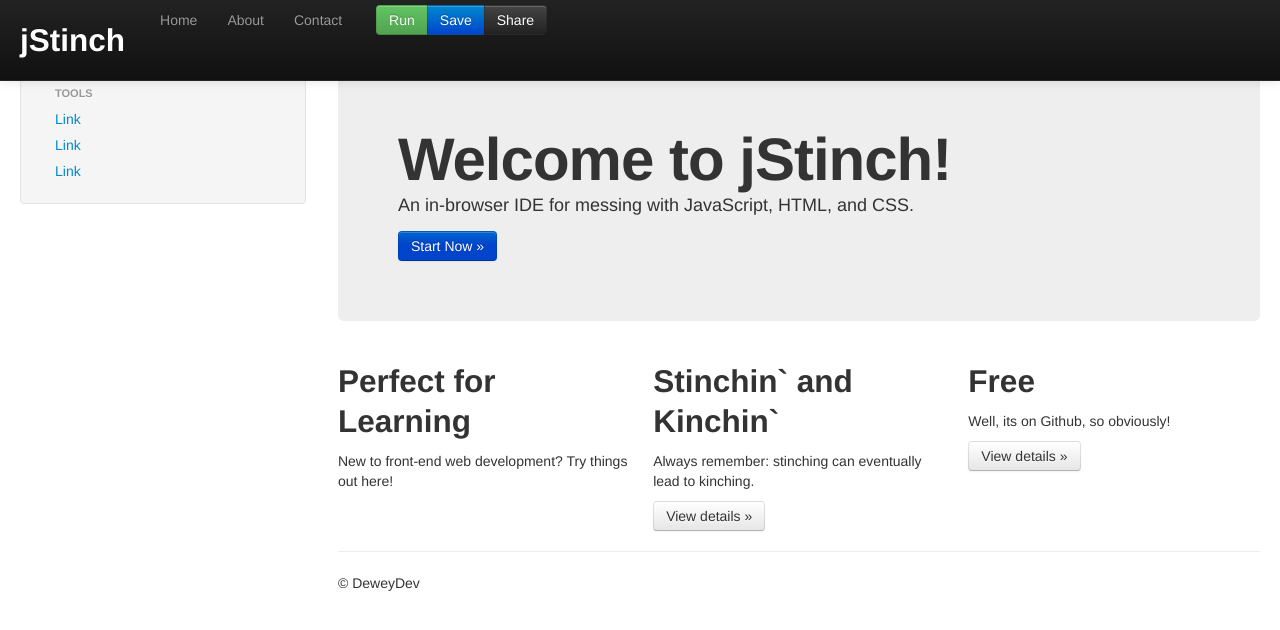
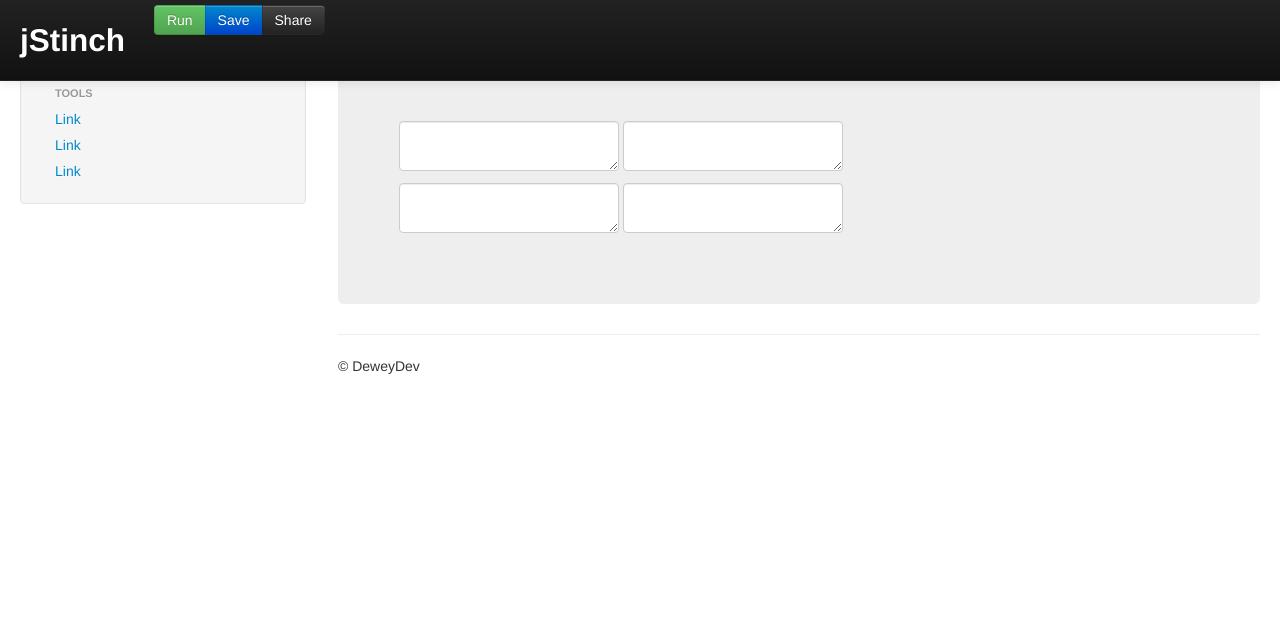
Before and after one commit to shrimpboyho/jStinch, a plain HTML site: page index.html in a window 1280 px wide. Both pictures are taken after a click on the link "Start Now »". Drawn offline with nearby package versions, Linux system fonts and the light colour scheme.

Commit message:
Worked on the basic html structure
Signed-off-by: shrimpboyho <shrimpboyhoftw@gmail.com>

```diff
--- /dev/null
+++ b/code.js
@@ -0,0 +1,44 @@
+//Initially hide the work pane
+
+$('#workPage').hide();
+
+// Set up the interface swap
+
+$('#startButton').click(function(){
+
+  $('#startPage').hide();
+  $('#workPage').show();
+  $('#ads').hide();
+
+
+});
+
+
+
+
+
+// Run button click
+
+$("#runButton").click(function() {
+
+   var kinch = $("#htmlfield").val();
+
+   if(/* JQUERY IS SELECTED */true){
+
+     kinch = kinch + "<script src='http://ajax.googleapis.com/ajax/libs/jquery/1.9.1/jquery.min.js'></script>";
+
+   }
+
+   kinch = kinch + "<script>" + $("#jsfield").val() + "</script>";
+   kinch = ("<style type='text/css'>" + $("#cssfield").val() + "</style>") + kinch;
+   alert(kinch);
+
+      var $frame = $('#outputarea');
+	setTimeout( function() {
+		var doc = $frame[0].contentWindow.document;
+		var $body = $('body',doc);
+		$body.html(kinch);
+	}, 1 );
+
+
+});
--- a/index.html
+++ b/index.html
@@ -3,7 +3,7 @@
 
   <head>
     <meta charset="utf-8">
-    <title>
+    <title>jStinch
     </title>
     <meta name="viewport" content="width=device-width, initial-scale=1.0">
     <meta name="description" content="">
@@ -47,28 +47,12 @@
             </h2>
           </a>
           <div class="nav-collapse">
-            <ul class="nav">
-              <li>
-                <a href="#">
-                  Home
-                </a>
-              </li>
-              <li>
-                <a href="#">
-                  About
-                </a>
-              </li>
-              <li>
-                <a href="#">
-                  Contact
-                </a>
-              </li>
-            </ul>
+
           </div>
           <div class="btn-group">
           </div>
           <div class="btn-group">
-            <a class="btn btn-success" href="#">
+            <a id="runButton" class="btn btn-success" href="#">
               Run
             </a>
             <a class="btn btn-primary" href="#">
@@ -110,7 +94,22 @@
           </div>
         </div>
         <div class="span9">
-          <div class="hero-unit">
+
+          <div id="workPage"class="hero-unit">
+            <table>
+              <tr>
+                <td><textarea></textarea><td>
+                <td><textarea></textarea><td>
+              </tr>
+              <tr>
+                <td><textarea></textarea><td>
+                <td><textarea></textarea><td>
+              </tr>
+            </table>
+          </div>
+
+
+          <div id="startPage"class="hero-unit">
             <div>
               <h1>
                 Welcome to jStinch!
@@ -119,11 +118,11 @@
                 An in-browser IDE for messing with JavaScript, HTML, and CSS.
               </p>
             </div>
-            <a class="btn btn-primary" href="#">
+            <a id="startButton"class="btn btn-primary" href="#">
               Start Now »
             </a>
           </div>
-          <div class="row-fluid">
+          <div id="ads"class="row-fluid">
             <div class="span4">
               <div>
                 <h2>
@@ -176,5 +175,7 @@
     </script>
     <script src="assets/js/bootstrap.js">
     </script>
+    <script src="code.js">
+    </script>
   </body>
 </html>
```
